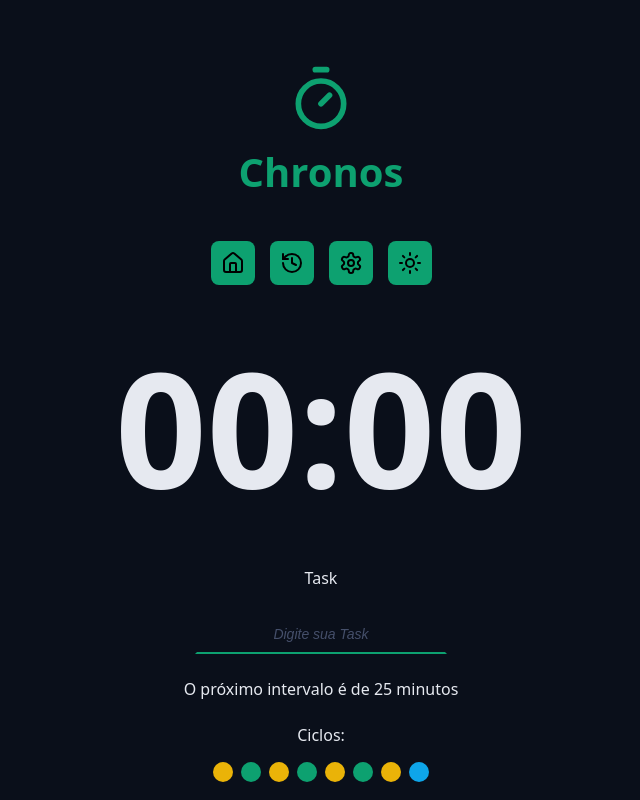
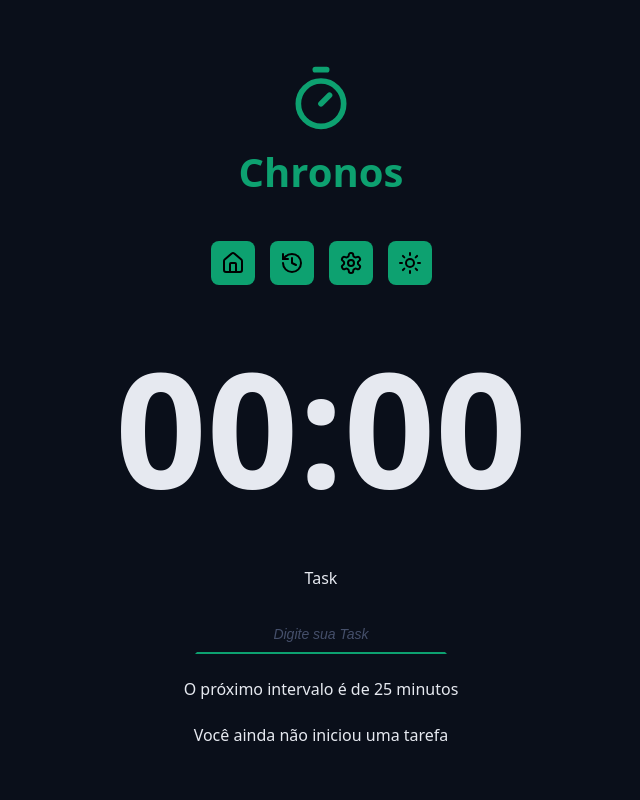
Before and after one commit to xXmarcosX/chronos-app, a React (Vite) app: page / in a window 1280 px wide. Shown: the top 800 px of the page, without its empty margins (319-959 px from the left). Built offline with nearby package versions, Linux system fonts and the light colour scheme.

Commit message:
função task interrupt

```diff
--- a/src/components/Cycles/Cycles.module.css
+++ b/src/components/Cycles/Cycles.module.css
@@ -17,7 +17,7 @@
   height: 2rem;
 }
 
-.workTime {
+.worktime {
   background-color: var(--warning);
 }
 
--- a/src/components/Cycles/Cycles.tsx
+++ b/src/components/Cycles/Cycles.tsx
@@ -1,6 +1,18 @@
+import { useTaskContext } from '../../contexts/TaskContext/useTaskContext'
+import { getNextCycle } from '../../utils/getNextCycle'
+import { getNextCycleType } from '../../utils/getNextCycleType'
 import styles from './Cycles.module.css'
 
 export default function Cycles() {
+  const { state } = useTaskContext()
+
+  const cycleStep = Array(state.currentCycle).fill(state.currentCycle)
+
+  const cycleDesc = {
+    worktime: 'foco',
+    shortBreakTime: 'descanso curto',
+    longBreakTime: 'descanso longo'
+  }
 
   return (
     <>
@@ -8,14 +20,17 @@ export default function Cycles() {
         <span>Ciclos: </span>
 
         <div className={styles.cycleDots}>
-          <span className={`${styles.cycleDot} ${styles.workTime}`}></span>
-          <span className={`${styles.cycleDot} ${styles.shortBreakTime}`}></span>
-          <span className={`${styles.cycleDot} ${styles.workTime}`}></span>
-          <span className={`${styles.cycleDot} ${styles.shortBreakTime}`}></span>
-          <span className={`${styles.cycleDot} ${styles.workTime}`}></span>
-          <span className={`${styles.cycleDot} ${styles.shortBreakTime}`}></span>
-          <span className={`${styles.cycleDot} ${styles.workTime}`}></span>
-          <span className={`${styles.cycleDot} ${styles.longBreakTime}`}></span>
+          {cycleStep.map((_, i) => {
+            const nextCycle = getNextCycle(i)
+            const nextCycleType = getNextCycleType(nextCycle)
+
+            return <span
+              key={i}
+              className={`${styles.cycleDot} ${styles[nextCycleType]}`}
+              aria-label={`Indicador de ciclo de ${cycleDesc[nextCycleType]}`}
+              title={`Indicador de ciclo de ${cycleDesc[nextCycleType]}`}
+            ></span>
+          })}
         </div>
       </div>
     </>
--- a/src/components/MainForm/MainForm.tsx
+++ b/src/components/MainForm/MainForm.tsx
@@ -2,7 +2,7 @@ import Input from "../Input/Input"
 import DefaultButton from "../Button/DefaultButton"
 import Cycles from "../Cycles/Cycles"
 
-import { PlayCircleIcon } from "lucide-react"
+import { PlayCircleIcon, StopCircleIcon } from "lucide-react"
 import { useState } from "react"
 import type { TaskModel } from "../../models/TaskModel"
 import { useTaskContext } from "../../contexts/TaskContext/useTaskContext"
@@ -56,6 +56,19 @@ export default function MainForm() {
     setTaskName(e.target.value)
   }
 
+  const handleInterruptTask = (e: React.MouseEvent<HTMLButtonElement, MouseEvent>) => {
+    e.preventDefault()
+
+    setState(prevState => {
+      return {
+        ...prevState,
+        activeTask: null,
+        secondsRemaining: 0,
+        formattedSecondsRemaining: '00:00',
+      }
+    })
+  }
+
   return (
     <>
       <form action="" className='form' onSubmit={handleStartNewTask}>
@@ -68,6 +81,7 @@ export default function MainForm() {
             placeholder='Digite sua Task'
             value={taskName}
             onChange={handleChange}
+            disabled={state.activeTask ? true : false}
           />
         </div>
 
@@ -75,12 +89,32 @@ export default function MainForm() {
           <p>O próximo intervalo é de 25 minutos</p>
         </div>
 
-        <div className="formRow">
-          <Cycles />
-        </div>
+        {!state.activeTask ? 'Você ainda não iniciou uma tarefa' : (
+          <div className="formRow">
+            <Cycles />
+          </div>
+        )}
 
         <div className="formRow">
-          <DefaultButton icon={<PlayCircleIcon />} color='green' />
+          {!state.activeTask ? (
+            <DefaultButton
+              icon={<PlayCircleIcon />}
+              color='green'
+              aria-label="Iniciar nova tarefa"
+              title="Iniciar nova tarefa"
+              key={0}
+            />
+          ) : (
+            <DefaultButton
+              icon={<StopCircleIcon />}
+              color='red'
+              aria-label="Interromper tarefa atual"
+              title="Interromper tarefa atual"
+              type="button"
+              onClick={handleInterruptTask}
+              key={1}
+            />
+          )}
         </div>
       </form>
     </>
```
